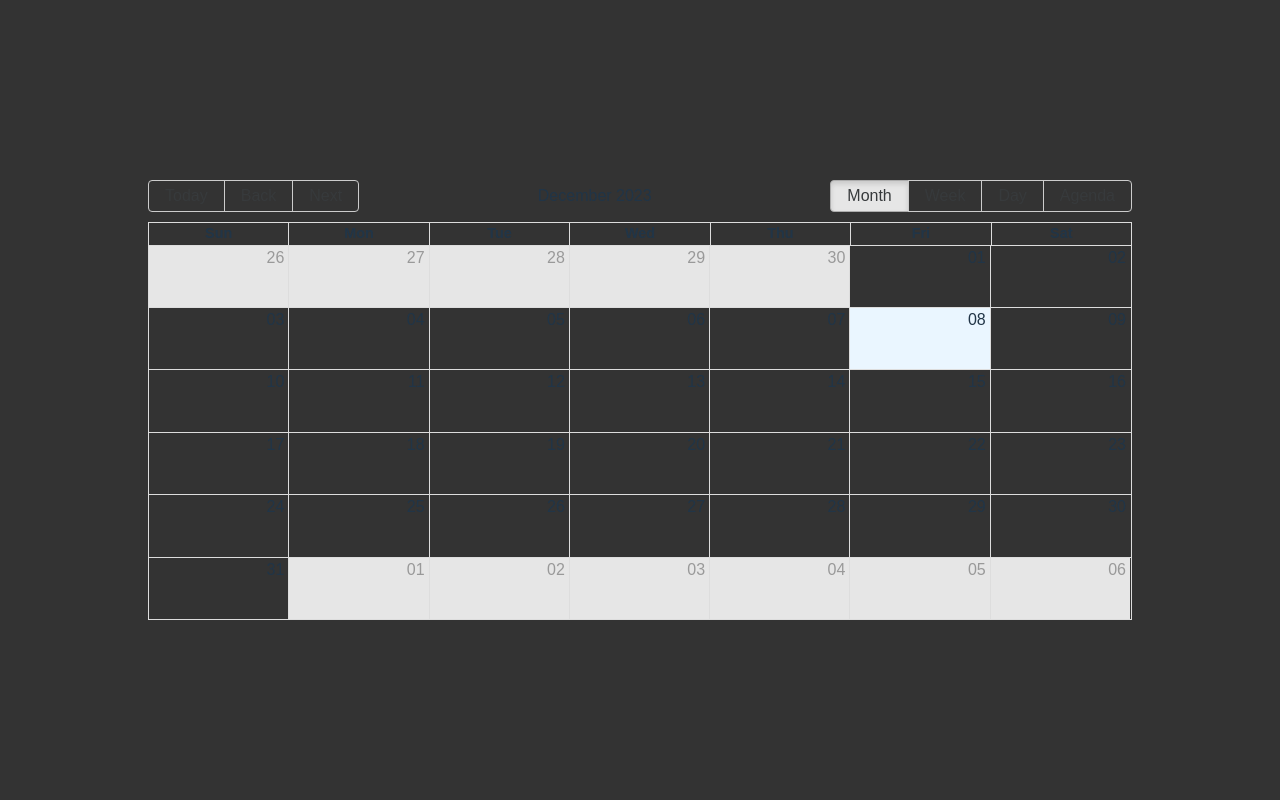
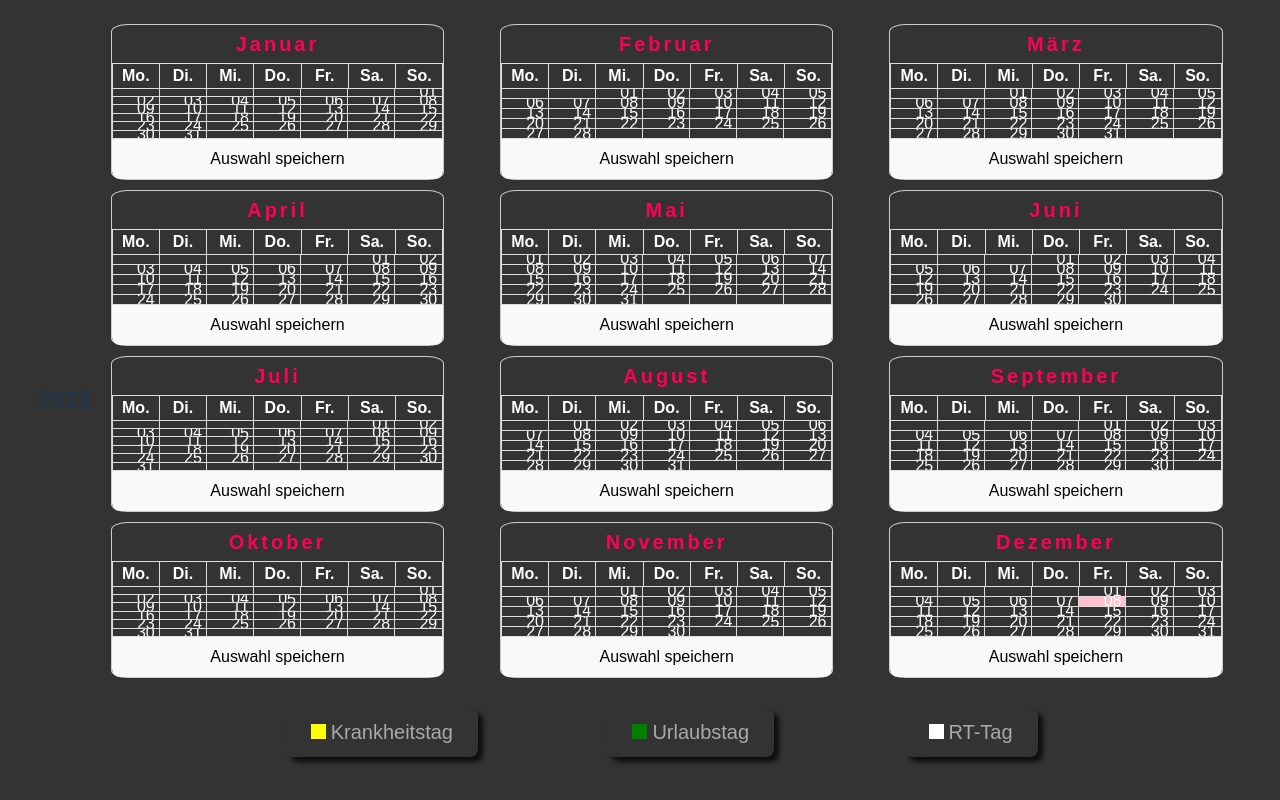
Before and after one commit to SonjaLu/PersonnelManagement, a React (Vite) app in the folder frontend/: page /calendar in a window 1280 px wide. Built offline with nearby package versions, Linux system fonts and the light colour scheme.

Commit message:
calendar layout

```diff
--- a/frontend/src/App.jsx
+++ b/frontend/src/App.jsx
@@ -18,7 +18,7 @@ import Vacation from './components/Staff/Vacation.jsx';
 import Sickdays from './components/Staff/Sickdays.jsx';
 import RTdays from './components/Staff/RTdays.jsx';
 import { StaffProvider } from './components/Staff/StaffProvider.jsx';
-import MyCalendarComponent from './components/Calendar/Calendar.jsx';
+import FullYearCalendar from './components/Calendar/Calendar.jsx';
 
 function Navigation() {
     const location = useLocation();
@@ -55,7 +55,7 @@ function App() {
                 <Route path="/vacation/:staffName" element={<Vacation />} />
     <Route path="/sickdays/:staffName" element={<Sickdays />} />
     <Route path="/rtdays/:staffName" element={<RTdays />} />
-    <Route path="/calendar" element={<MyCalendarComponent />} />
+    <Route path="/calendar" element={<FullYearCalendar />} />
             </Routes>
         </Router>
         </StaffProvider>
--- a/frontend/src/components/Calendar/Calendar.css
+++ b/frontend/src/components/Calendar/Calendar.css
@@ -1,5 +1,118 @@
 .calendar-container {
-    width: 80%;
-    height: 60%;
+    width: 90%;
+    height: 70%;
     padding: 20px;
+    flex-wrap: wrap;
+    flex-direction: row;
+    justify-content: space-between;
+    align-items: flex-start;
+    align-content: center;
+    display: flex;
+
   }
+
+  .single-calendar {
+    width: 30%;
+    height: 30%;
+    border: 1px solid #ccc;
+    border-radius: 5px;
+    display: flex;
+    flex-direction: column;
+    justify-content: flex-start;
+    align-items: stretch;
+    border-radius: 5%;
+    margin-bottom: 10px;
+  }
+
+  .single-calendar h3 {
+    text-align: center;
+    margin-top: 0;
+    padding: 4px;
+font-size: 20px;
+  }
+
+  .rbc-header {
+    font-size: 16px;
+    font-weight: bold;
+    color: white;
+  }
+
+  .rbc-month-view {
+    font-size: 16px;
+    font-weight: bold;
+    color: white;
+  }
+
+  .rbc-today {
+    background-color: pink !important;
+  }
+
+  .calendar-legend {
+    margin: 20px auto;
+    text-align: center;
+    width: 90%;
+   clear: both;
+   display: flex;
+   justify-content: space-evenly;
+   font-size: 20px;
+  }
+
+  .calendar-legend .legend-item {
+    display: inline-block;
+    margin-right: 10px;
+    color: darkgray;
+  }
+
+  #sick-btn, #vacation-btn, #rt-btn {
+    background-color: transparent;
+    box-shadow: 5px 5px 5px 0px rgba(0,0,0,0.75);
+  }
+  .calendar-legend .sickness-day:before {
+    content: ' ';
+    display: inline-block;
+    width: 15px;
+    height: 15px;
+    background-color: yellow;
+    margin-right: 5px;
+  }
+
+  .calendar-legend .vacation-day:before {
+    content: ' ';
+    display: inline-block;
+    width: 15px;
+    height: 15px;
+    background-color: green;
+    margin-right: 5px;
+  }
+
+  .calendar-legend .rt-day:before {
+    content: ' ';
+    display: inline-block;
+    width: 15px;
+    height: 15px;
+    background-color: white;
+    margin-right: 5px;
+  }
+
+  .rbc-off-range{
+    visibility: hidden;
+    background-color: #333333;
+  }
+  .rbc-off-range-bg{
+
+    background-color: #333333;
+
+  }
+  .rbc-calendar .rbc-month-view .rbc-row-bg {
+    border-radius: 0 0 8px 8px !important;
+  }
+
+  .rbc-month-row {
+    text-align: center;
+    justify-content: center;
+
+  }
+
+  #save-btn {
+    border-radius: 0 0 8px 8px !important;
+  }
--- a/frontend/src/components/Calendar/Calendar.jsx
+++ b/frontend/src/components/Calendar/Calendar.jsx
@@ -1,28 +1,163 @@
+import React, { useState } from 'react';
 import { Calendar, momentLocalizer } from 'react-big-calendar';
 import moment from 'moment';
+import 'moment/locale/de';
 import 'react-big-calendar/lib/css/react-big-calendar.css';
 import './Calendar.css';
 
 const localizer = momentLocalizer(moment);
 
+moment.locale('de', {
+  week: {
+    dow: 1,
+  },
+});
 
-const MyCalendarComponent = () => {
+const germanMessages = {
+  date: 'Datum',
+  time: 'Zeit',
+  event: 'Ereignis',
+  allDay: 'Ganztägig',
+  week: 'Woche',
+  work_week: 'Arbeitswoche',
+  day: 'Tag',
+  month: 'Monat',
+  previous: 'Zurück',
+  next: 'Nächster',
+  yesterday: 'Gestern',
+  tomorrow: 'Morgen',
+  today: 'Heute',
+  agenda: 'Agenda',
+
+  noEventsInRange: 'Es gibt keine Ereignisse in diesem Zeitraum.',
+
+
+  dayNamesShort: ['Mo', 'Di', 'Mi', 'Do', 'Fr', 'Sa', 'So'],
+};
+const GermanWeekdayHeader = ({ date }) => {
+  const weekday = moment(date).format('dd');
+  return <span>{weekday}</span>;
+};
+const FullYearCalendar = () => {
+  const [view, setView] = useState('month');
+  const [selectedDays, setSelectedDays] = useState({}); // Speichert die ausgewählten Tage
+  const [currentEventType, setCurrentEventType] = useState('sickness'); // Standardmäßig auf 'Krankheitstag' gesetzt
+  const [date, setDate] = useState(new Date()); // Aktuelles Datum
+  const [selectedEvents, setSelectedEvents] = useState([]);
+
   const handleSelect = ({ start, end }) => {
+    const newEvent = {
+      start,
+      end,
+      title: currentEventType, // oder ein anderer Titel basierend auf der Art des Ereignisses
+      type: currentEventType
+    };
 
-    console.log(start, end);
+    // Hinzufügen des neuen Events zum Array
+    setSelectedEvents([...selectedEvents, newEvent]);
+    // Prüfen, ob ein einzelner Tag oder ein Bereich ausgewählt wurde
+    if (moment(start).isSame(end, 'day')) {
+      // Einzelner Tag ausgewählt
+      const newSelectedDays = { ...selectedDays };
+      newSelectedDays[moment(start).format('YYYY-MM-DD')] = currentEventType;
+      setSelectedDays(newSelectedDays);
+    } else {
+      // Bereich ausgewählt
+      let newSelectedDays = { ...selectedDays };
+      let currentDay = moment(start);
+
+      while (currentDay.isSameOrBefore(end, 'day')) {
+        newSelectedDays[currentDay.format('YYYY-MM-DD')] = currentEventType;
+        currentDay.add(1, 'day');
+      }
+
+      setSelectedDays(newSelectedDays);
+    }
   };
-  return (
-    <div className="calendar-container">
+  const handleViewChange = (newView) => {
+    setView(newView);
+  };
+
+  const handleNavigate = (newDate) => {
+    setDate(newDate);
+  };
+
+
+const saveSelection = () => {
+  console.log(selectedDays);
+  // Hier die Logik zum Speichern der Daten implementieren
+};
+const events = [
+  { start: new Date(2024, 1, 5), end: new Date(2024, 1, 5), title: 'Krankheitstag', type: 'sickness' },
+  // Weitere Events...
+];
+const eventPropGetter = (event) => {
+  let newStyle = {};
+  switch (event.type) {
+    case 'sickness':
+      newStyle.backgroundColor = 'yellow';
+      break;
+    case 'vacation':
+      newStyle.backgroundColor = 'green';
+      break;
+    case 'rt':
+      newStyle.backgroundColor = 'white';
+      break;
+    default:
+      break;
+  }
+  return { style: newStyle };
+};
+
+const renderCalendars = () => {
+  const months = [];
+  const currentDate = new Date();
+    const currentYear = currentDate.getFullYear();
+
+  for (let month = 0; month < 12; month++) {
+    const date = new Date(currentYear, month);
+    const monthName = moment(date).format('MMMM');
+    date.setMonth(month);
+    months.push(
+      <div className="single-calendar" key={month}>
+         <h3>{monthName}</h3>
         <Calendar
           localizer={localizer}
-      events={[]}
-      startAccessor="start"
-      endAccessor="end"
-      selectable
+          events={events}
+        onSelectEvent={event => handleDaySelect(event.start, event.type)}
+        eventPropGetter={eventPropGetter}
+          date={date}
+          view={view}
+          onView={handleViewChange}
+            onNavigate={handleNavigate}
+          toolbar={false}
           onSelectSlot={handleSelect}
+          messages={germanMessages}
+          components={{
+            dayHeader: GermanWeekdayHeader
+          }}
         />
+         <button id="save-btn" onClick={saveSelection}>Auswahl speichern</button>
       </div>
+    );
+  }
+  return months;
+};
+
+return (
+  <>
+  <h2>{new Date().getFullYear()}</h2>
+  <div className="calendar-container">
+    {renderCalendars()}
+
+    <div className="calendar-legend">
+  <button id="sick-btn"className="legend-item sickness-day"onClick={() => setCurrentEventType('sickness')}>Krankheitstag</button>
+  <button id="vacation-btn"className="legend-item vacation-day"onClick={() => setCurrentEventType('vacation')}>Urlaubstag</button>
+  <button id="rt-btn"className="legend-item rt-day"onClick={() => setCurrentEventType('rt')}>RT-Tag</button>
+</div>
+   </div>
+  </>
 );
 };
 
-  export default MyCalendarComponent;
+export default FullYearCalendar;
--- a/frontend/src/components/Staff/RTdays.jsx
+++ b/frontend/src/components/Staff/RTdays.jsx
@@ -41,6 +41,9 @@ function RtDays() {
     <li></li>
   </ul>
 </div>
+<div>
+       <button id="calender-button" onClick={handleOpenCalendar}>Kalender öffnen</button>
+     </div>
     </div>
 
 
--- a/frontend/src/components/Staff/Sickdays.css
+++ b/frontend/src/components/Staff/Sickdays.css
@@ -11,6 +11,7 @@
     height: 80vh;
     font-family: 'Open Sans', sans-serif;
    border-radius: 5px;
+   box-shadow: rgba(0, 0, 0, 0.17) 0px -23px 25px 0px inset, rgba(0, 0, 0, 0.15) 0px -36px 30px 0px inset, rgba(0, 0, 0, 0.1) 0px -79px 40px 0px inset, rgba(0, 0, 0, 0.06) 0px 2px 1px, rgba(0, 0, 0, 0.09) 0px 4px 2px, rgba(0, 0, 0, 0.09) 0px 8px 4px, rgba(0, 0, 0, 0.09) 0px 16px 8px, rgba(0, 0, 0, 0.09) 0px 32px 16px;
   }
 
   .sickdays-headline {
--- a/frontend/src/components/Staff/Sickdays.jsx
+++ b/frontend/src/components/Staff/Sickdays.jsx
@@ -59,6 +59,9 @@ function SickDays() {
     </div>
   </div>
   </div>
+  {/* <div>
+       <button id="calender-button" onClick={handleOpenCalendar}>Kalender öffnen</button>
+     </div> */}
   </>
   );
 }
```
Also changed, not shown: frontend/src/components/Staff/Vacation.jsx (+7 -2 lines). Lines whose indentation alone changed are shown as unchanged.
